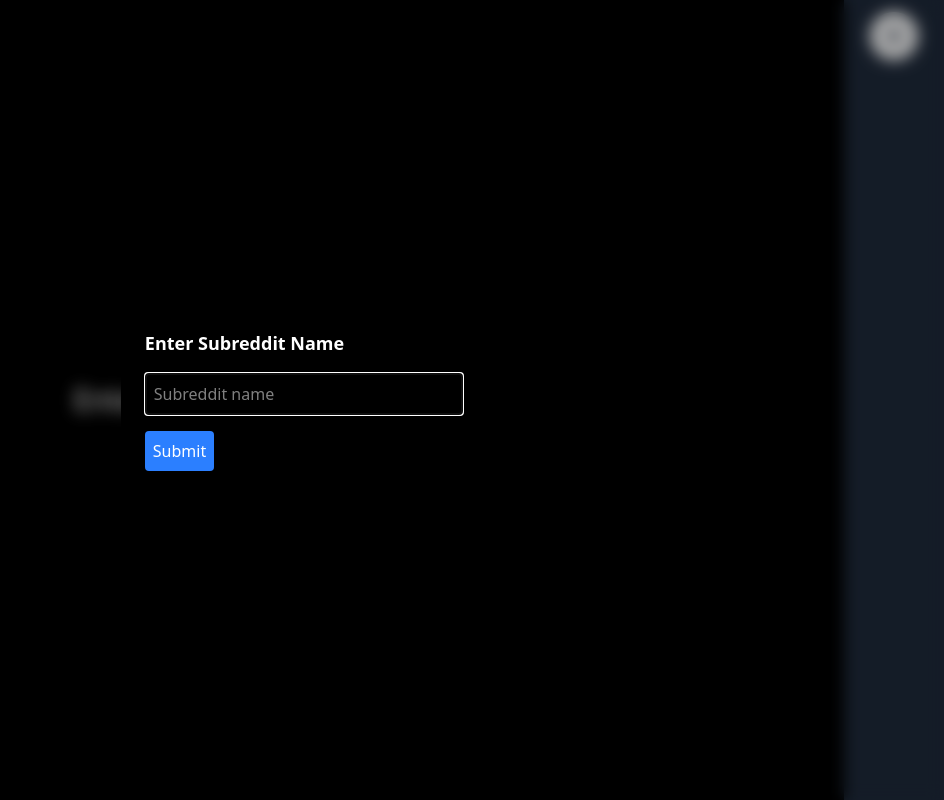
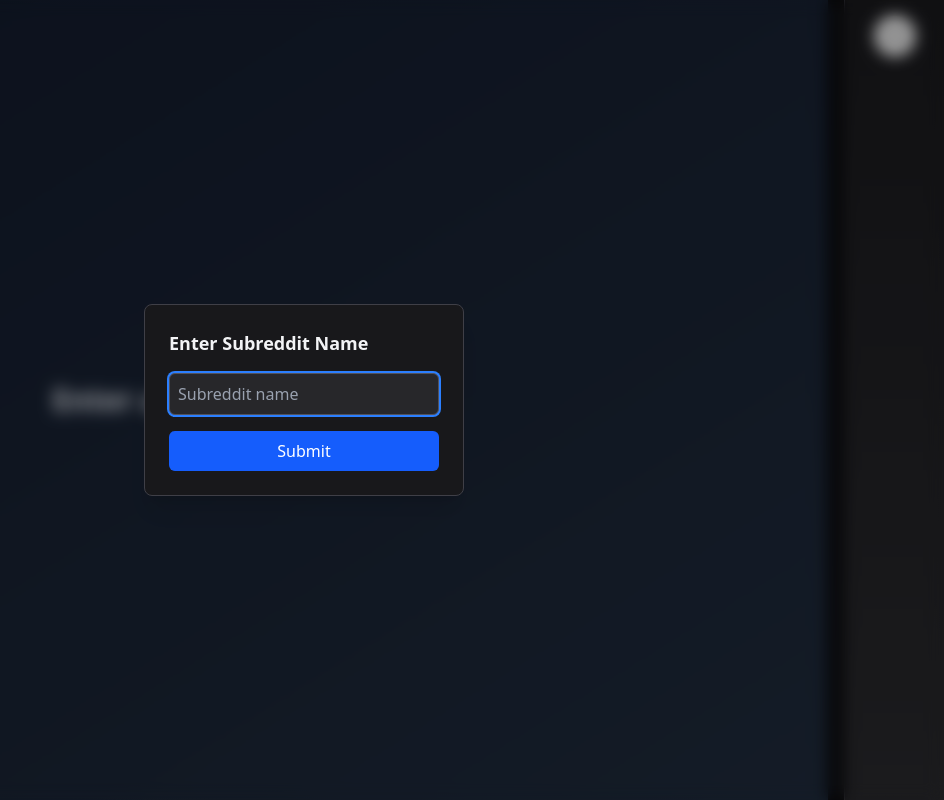
Before and after one commit to devniteshkumar/reddit-client, a React (Vite) app: page / in a window 1280 px wide. Both pictures are taken after a click on the button 1230 px from the left and 36 px from the top of the page. Shown: the whole page, without its empty margins (336-1280 px from the left). Built offline with nearby package versions, Linux system fonts and the light colour scheme.

Commit message:
better looks

```diff
--- a/src/App.jsx
+++ b/src/App.jsx
@@ -16,9 +16,9 @@ function App() {
   };
 
   return (
-    <div className="flex text-white bg-black">
+    <div className="flex min-h-screen bg-gradient-to-br from-gray-900 to-gray-800 text-gray-100">
       {subreddits.length === 0 && (
-        <div className="m-auto text-center text-3xl">
+        <div className="m-auto text-center text-3xl font-semibold text-gray-300 px-4">
           Enter a subreddit to start!
         </div>
       )}
@@ -26,7 +26,6 @@ function App() {
         subreddits={subreddits}
         removeSubreddit={removeSubreddit}
       />
-
       <Sidebar onAddSubreddit={addSubreddit} />
     </div>
   );
--- a/src/components/Lane.jsx
+++ b/src/components/Lane.jsx
@@ -35,8 +35,8 @@ function Lane({ subreddit, onClose }) {
   const toggleMenu = () => setMenuOpen((prev) => !prev);
 
   return (
-    <div className="h-full p-4 flex flex-col bg-neutral-100 dark:bg-zinc-900 relative">
-      <div className="flex justify-between items-center text-white bg-gray-800 shadow px-3 py-2 rounded-md mb-3 relative">
+    <div className="h-full p-4 flex flex-col bg-zinc-950 text-gray-100 relative rounded-md shadow-inner">
+      <div className="flex justify-between items-center bg-zinc-800 text-white shadow px-3 py-2 rounded-md mb-3 relative">
         <h2 className="text-md font-bold">r/{subreddit}</h2>
         <div className="relative">
           <button type="button" onClick={toggleMenu}>
@@ -47,13 +47,13 @@ function Lane({ subreddit, onClose }) {
             />
           </button>
           {menuOpen && (
-            <div className="absolute right-0 mt-2 w-28 bg-white dark:bg-gray-700 shadow-md rounded-md z-10">
+            <div className="absolute right-0 mt-2 w-28 bg-zinc-800 border border-zinc-700 shadow-md rounded-md z-10">
               <button
                 onClick={() => {
                   fetchPosts();
                   setMenuOpen(false);
                 }}
-                className="block w-full text-left px-4 py-2 text-sm text-gray-800 dark:text-white hover:bg-gray-100 dark:hover:bg-gray-600"
+                className="block w-full text-left px-4 py-2 text-sm text-gray-100 hover:bg-zinc-700 rounded-t-md"
               >
                 Refresh
               </button>
@@ -62,7 +62,7 @@ function Lane({ subreddit, onClose }) {
                   if (onClose) onClose(subreddit);
                   setMenuOpen(false);
                 }}
-                className="block w-full text-left px-4 py-2 text-sm text-red-500 hover:bg-gray-100 dark:hover:bg-gray-600"
+                className="block w-full text-left px-4 py-2 text-sm text-red-400 hover:bg-zinc-700 rounded-b-md"
               >
                 Close
               </button>
@@ -71,32 +71,27 @@ function Lane({ subreddit, onClose }) {
         </div>
       </div>
 
-      {loading && <p className="text-gray-500 text-sm">Loading...</p>}
-      {error && <p className="text-red-500 text-sm">{error}</p>}
+      {loading && <p className="text-gray-400 text-sm">Loading...</p>}
+      {error && <p className="text-red-400 text-sm">{error}</p>}
 
       <div className="flex-1 overflow-y-auto pr-2">
         {posts.length === 0 && !loading && !error && (
           <p className="text-gray-500 text-sm">No recent posts found.</p>
         )}
-        <div className="space-y-3">
+        <div className="space-y-4">
           {posts.map((post) => (
-            <div
-              key={post.id}
-              className="border-b border-gray-300 dark:border-gray-700 pb-2"
-            >
-              <h3 className="text-sm font-medium text-gray-900 dark:text-white">
+            <div key={post.id} className="border-b border-zinc-700 pb-2">
+              <h3 className="text-sm font-semibold text-gray-200">
                 {post.title}
               </h3>
               {post.image && (
                 <img
                   src={post.image}
                   alt={post.title}
-                  className="w-full h-auto my-2"
+                  className="w-full h-auto my-2 rounded-md"
                 />
               )}
-              <p className="text-xs text-gray-600 dark:text-gray-400">
-                by u/{post.author}
-              </p>
+              <p className="text-xs text-gray-500">by u/{post.author}</p>
             </div>
           ))}
         </div>
--- a/src/components/Sidebar.jsx
+++ b/src/components/Sidebar.jsx
@@ -1,5 +1,5 @@
 import React from "react";
-import SubredditPopup from './subredditpopup.jsx';
+import SubredditPopup from "./subredditpopup.jsx";
 
 function Sidebar({ onAddSubreddit }) {
   const [isOpen, setIsOpen] = React.useState(false);
@@ -16,13 +16,13 @@ function Sidebar({ onAddSubreddit }) {
   };
 
   return (
-    <div className="fixed right-0 top-0 w-[100px] h-screen bg-gray-800 ">
-      <div className="flex items-center justify-center p-3">
+    <div className="fixed right-0 top-0 w-[100px] h-screen bg-gradient-to-b from-zinc-900 to-zinc-800 border-l border-zinc-700 shadow-xl z-50">
+      <div className="flex items-center justify-center p-4">
         <button onClick={handleClick}>
           <img
-            className="w-12 h-12 filter invert"
+            className="w-10 h-10 filter invert hover:scale-110 transition-transform duration-150"
             src="/plus-circle-fill.svg"
-            alt="plus-circle-fill"
+            alt="plus"
           />
         </button>
       </div>
--- a/src/components/lanecontainer.jsx
+++ b/src/components/lanecontainer.jsx
@@ -3,12 +3,13 @@ import Lane from "./lane";
 
 function LaneContainer({ subreddits, removeSubreddit }) {
   const numLanes = subreddits.length;
+
   return (
-    <div className="h-screen flex overflow-x-auto dark:bg-zinc-900 mr-[100px]">
+    <div className="h-screen flex overflow-x-auto bg-zinc-950 mr-[100px] gap-2 px-2 py-2">
       {subreddits.map((name) => (
         <div
           key={name}
-          className="h-full border-r border-gray-300 dark:border-gray-700"
+          className="h-full border border-zinc-800 rounded-md overflow-hidden"
           style={{ width: `${100 / numLanes}%` }}
         >
           <Lane subreddit={name} onClose={removeSubreddit} />
--- a/src/components/subredditpopup.jsx
+++ b/src/components/subredditpopup.jsx
@@ -17,19 +17,24 @@ function SubredditPopup({ onSubmit }) {
   };
 
   return (
-    <div className="fixed inset-0 flex items-center justify-center bg-black/30 backdrop-blur-sm">
-      <div className="bg-black p-6 rounded-lg shadow-md">
-        <h2 className="text-lg font-bold mb-4 text-white">Enter Subreddit Name</h2>
+    <div className="fixed inset-0 flex items-center justify-center bg-black/30 backdrop-blur-sm z-50">
+      <div className="bg-zinc-900 p-6 rounded-lg shadow-xl border border-zinc-700 w-80">
+        <h2 className="text-lg font-bold mb-4 text-gray-100">
+          Enter Subreddit Name
+        </h2>
         <form onSubmit={handleSubmit}>
           <input
             ref={inputRef}
             type="text"
             value={name}
             onChange={(e) => setName(e.target.value)}
-            className="border p-2 w-full mb-4"
+            className="w-full p-2 rounded-md border border-zinc-600 bg-zinc-800 text-gray-100 placeholder-gray-400 focus:outline-none focus:ring-2 focus:ring-blue-500 mb-4"
             placeholder="Subreddit name"
           />
-          <button type="submit" className="bg-blue-500 text-white p-2 rounded">
+          <button
+            type="submit"
+            className="w-full bg-blue-600 hover:bg-blue-700 text-white py-2 px-4 rounded-md transition duration-150"
+          >
             Submit
           </button>
         </form>
```
